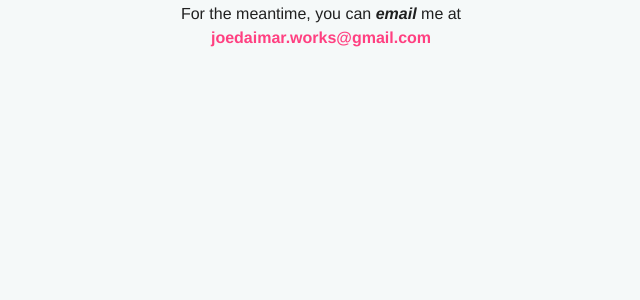
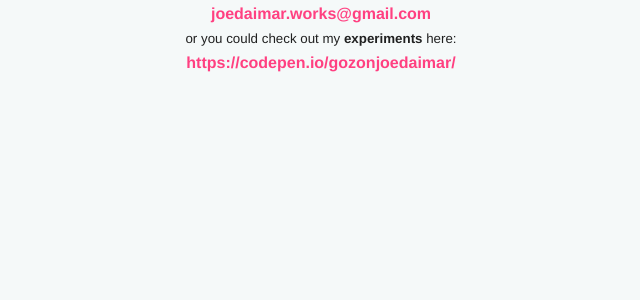
Before and after one commit to gozonjoedaimar/gozonjoedaimar.github.io, a plain HTML site: page index.html in a window 1280 px wide. Shown: the part 500-800 px from the top of the page, without its empty margins (319-959 px from the left). Drawn offline with nearby package versions, Linux system fonts and the light colour scheme.

Commit message:
Updated content.

```diff
--- a/index.html
+++ b/index.html
@@ -46,7 +46,7 @@
 		    -ms-transform: translate(-50%, -50%);
 		    transform: translate(-50%, -50%);
 		}
-		.center-holder * {
+		.center-holder p {
 			font-size: 16px;
 		}
 		.info-title {
@@ -55,7 +55,7 @@
 		img.site-logo {
 			max-width: 100%;
 		}
-		a.email {
+		a.plain {
 			text-decoration: none;
 		}
 
@@ -69,7 +69,9 @@
 		<img src="./assets/site-logo.png" class="site-logo">
 		<h1 class="info-title">Hey, this site isn't up yet.</h1>
 		<p class="info-content">For the meantime, you can <i><strong>email</strong></i> me at <br />
-		<a href="mailto:joedaimar.works@gmail.com" class="email"><strong>joedaimar.works@gmail.com</strong></a></p>
+		<a href="mailto:joedaimar.works@gmail.com" class="plain"><strong>joedaimar.works@gmail.com</strong></a><br />
+		<small>or you could check out my <strong>experiments</strong> here:</small><br />
+		<a href="https://codepen.io/gozonjoedaimar/" class="plain"><strong>https://codepen.io/gozonjoedaimar/</strong></a></p>
 	</div>
 </div>
 
```
